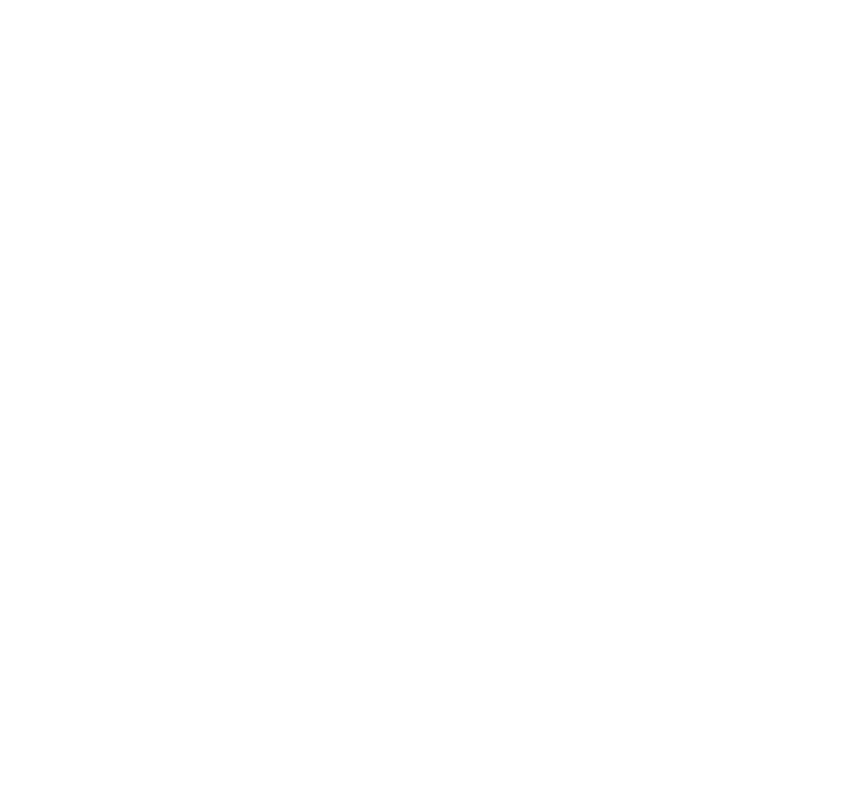
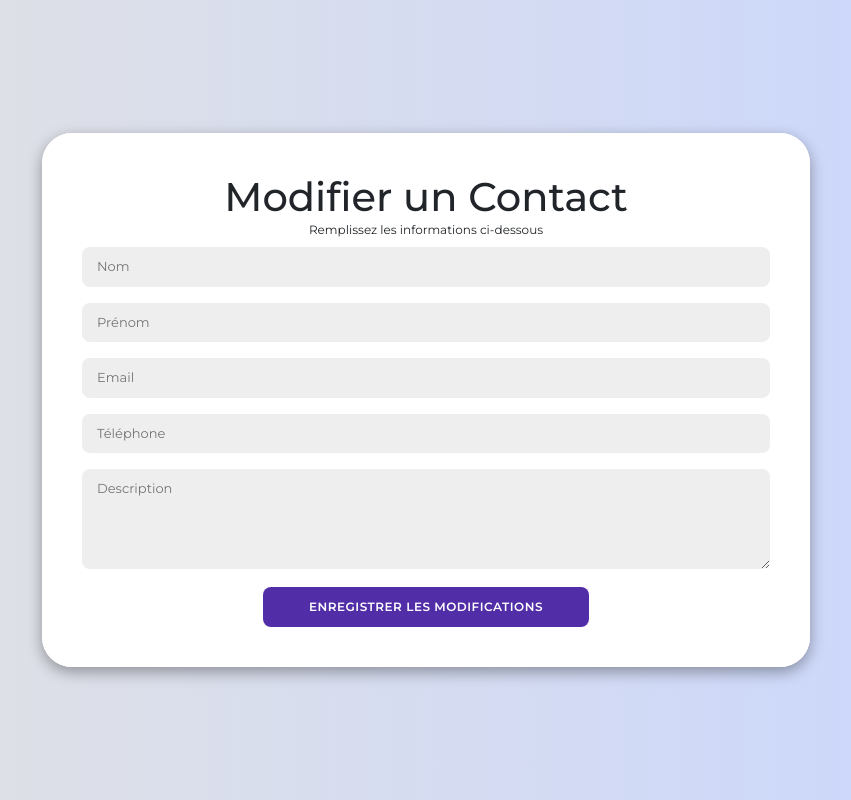
Before and after one commit to SerigneFallouNiang/Gestion_contact_angular, an Angular app: page /edit-contact/1 in a window 1280 px wide. Before the commit this address led to /. Shown: the whole page, without its empty margins (214-1065 px from the left). Built offline with nearby package versions, Linux system fonts and the light colour scheme; sample sign-in values are in the browser's storage.

Commit message:
Ajout de la fonctionnalité de modification en utilisant le meme formulaire et la meme méthode

```diff
--- a/src/app/app.routes.ts
+++ b/src/app/app.routes.ts
@@ -20,9 +20,19 @@
   },
   {
     path: 'contact-list',
-    component: ContactsListComponent, canActivate: [AuthGuard]
+    component: ContactsListComponent,
+    canActivate: [AuthGuard],
   },
-  { path: 'add-contact', component: ContactFormComponent, canActivate: [AuthGuard] },
+  {
+    path: 'add-contact',
+    component: ContactFormComponent,
+    canActivate: [AuthGuard],
+  },
+  {
+    path: 'edit-contact/:id',
+    component: ContactFormComponent,
+    canActivate: [AuthGuard],
+  },
 ];
 
 @NgModule({
--- a/src/app/contact-form/contact-form.component.html
+++ b/src/app/contact-form/contact-form.component.html
@@ -3,25 +3,18 @@
 <head>
   <meta charset="UTF-8">
   <meta name="viewport" content="width=device-width, initial-scale=1.0">
-  <title>Document</title>
+  <title>Formulaire Contact</title>
   <link rel="stylesheet" href="https://cdnjs.cloudflare.com/ajax/libs/font-awesome/6.6.0/css/all.min.css" integrity="sha512-Kc323vGBEqzTmouAECnVceyQqyqdsSiqLQISBL29aUW4U/M7pSPA/gEUZQqv1cwx4OnYxTxve5UMg5GT6L4JJg==" crossorigin="anonymous" referrerpolicy="no-referrer" />
-  <style>
-    .error-message { color: red; font-size: 0.875em; }
-  </style>
+
 </head>
 <body>
 
   <div class="parent">
     <div class="container" id="container">
         <div class="form-container">
-            <form [formGroup]="contactForm" (ngSubmit)="addContact()">
-                <h1>Ajouter un nouveau contact</h1>
-                <div class="social-icons">
-                    <a href="#" class="icon"><i class="fa-brands fa-google-plus-g"></i></a>
-                    <a href="#" class="icon"><i class="fa-brands fa-facebook-f"></i></a>
-                    <a href="#" class="icon"><i class="fa-brands fa-github"></i></a>
-                    <a href="#" class="icon"><i class="fa-brands fa-linkedin-in"></i></a>
-                </div>
+            <form [formGroup]="contactForm" (ngSubmit)="addOrUpdateContact()">
+                <h1>{{ isEditing ? 'Modifier un Contact' : 'Ajouter un Nouveau Contact' }}</h1>
+
                 <span>Remplissez les informations ci-dessous</span>
 
                 <input type="text" formControlName="nom" placeholder="Nom">
@@ -50,7 +43,7 @@
 
                 <textarea formControlName="description" placeholder="Description"></textarea>
 
-                <button type="submit" [disabled]="contactForm.invalid">Ajouter</button>
+                <button type="submit" [disabled]="contactForm.invalid">{{ isEditing ? 'Enregistrer les Modifications' : 'Ajouter' }}</button>
             </form>
         </div>
     </div>
--- a/src/app/contact-form/contact-form.component.ts
+++ b/src/app/contact-form/contact-form.component.ts
@@ -1,7 +1,7 @@
 import { CommonModule } from '@angular/common';
-import { Component } from '@angular/core';
+import { Component, OnInit } from '@angular/core';
 import { ReactiveFormsModule, FormBuilder, FormGroup, Validators } from '@angular/forms';
-import { Router, RouterModule } from '@angular/router';
+import { Router, RouterModule, ActivatedRoute } from '@angular/router';
 import { Contact } from '../models/contact.model';
 
 @Component({
@@ -15,11 +15,17 @@
   templateUrl: './contact-form.component.html',
   styleUrls: ['./contact-form.component.css']
 })
-export class ContactFormComponent {
+export class ContactFormComponent implements OnInit {
   contactForm: FormGroup;
   currentUser: any = null;
+  isEditing: boolean = false;
+  contact: Contact | undefined;
 
-  constructor(private router: Router, private fb: FormBuilder) {
+  constructor(
+    private router: Router,
+    private fb: FormBuilder,
+    private route: ActivatedRoute
+  ) {
     this.contactForm = this.fb.group({
       nom: ['', [Validators.required, Validators.minLength(2)]],
       prenom: ['', [Validators.required, Validators.minLength(2)]],
@@ -33,6 +39,18 @@
     this.currentUser = this.getCurrentUser();
     if (!this.currentUser) {
       this.router.navigate(['/login']);
+    }
+    this.checkIfEditing();
+  }
+
+  checkIfEditing(): void {
+    const contactId = this.route.snapshot.paramMap.get('id');
+    if (contactId) {
+      this.isEditing = true;
+      this.contact = this.getContactById(+contactId);
+      if (this.contact) {
+        this.contactForm.patchValue(this.contact);
+      }
     }
   }
 
@@ -50,20 +68,36 @@
     localStorage.setItem('contacts', JSON.stringify(contacts));
   }
 
-  addContact(): void {
-    if (this.contactForm.valid && this.currentUser) {
-      const contacts = this.getContacts();
+  getContactById(id: number): Contact | undefined {
+    const contacts = this.getContacts();
+    return contacts.find(c => c.id === id);
+  }
+
+  addOrUpdateContact(): void {
+    const contacts = this.getContacts();
+    const contactData = this.contactForm.value;
+
+    if (this.isEditing && this.contact) {
+      const index = contacts.findIndex(c => c.id === this.contact?.id);
+      if (index !== -1) {
+        contacts[index] = {
+          ...this.contact,
+          ...contactData,
+          updatedAt: new Date(),
+          updatedBy: this.currentUser.email
+        };
+      }
+    } else {
       const newContact: Contact = {
-        ...this.contactForm.value,
-        id: new Date().getTime().toString(),
-        createdAt: new Date().toISOString(),
+        ...contactData,
+        id: new Date().getTime(),
+        createdAt: new Date(),
         createdBy: this.currentUser.email
       };
       contacts.push(newContact);
-      this.saveContacts(contacts);
-      this.router.navigate(['/contact-list']);
-    } else {
-      console.error('Le formulaire est invalide ou utilisateur non connecté');
     }
+
+    this.saveContacts(contacts);
+    this.router.navigate(['/contact-list']);
   }
 }
--- a/src/app/contact-list/contact-list.component.html
+++ b/src/app/contact-list/contact-list.component.html
@@ -34,6 +34,7 @@
         <!-- <p>Email: {{ contact.email }}</p> -->
         <p>Téléphone: {{ contact.telephone }}</p>
         <!-- <p>Description: {{ contact.description }}</p> -->
+        <button (click)="editContact(contact.id)">Modifier</button>
         <button>Supprimer</button>
       </div>
     </div>
--- a/src/app/contact-list/contact-list.component.ts
+++ b/src/app/contact-list/contact-list.component.ts
@@ -46,4 +46,8 @@
     localStorage.removeItem('loggedUser');
     this.router.navigateByUrl('/login');
   }
+
+  editContact(id: number) {
+    this.router.navigate(['/edit-contact', id]);
+  }
 }
```
